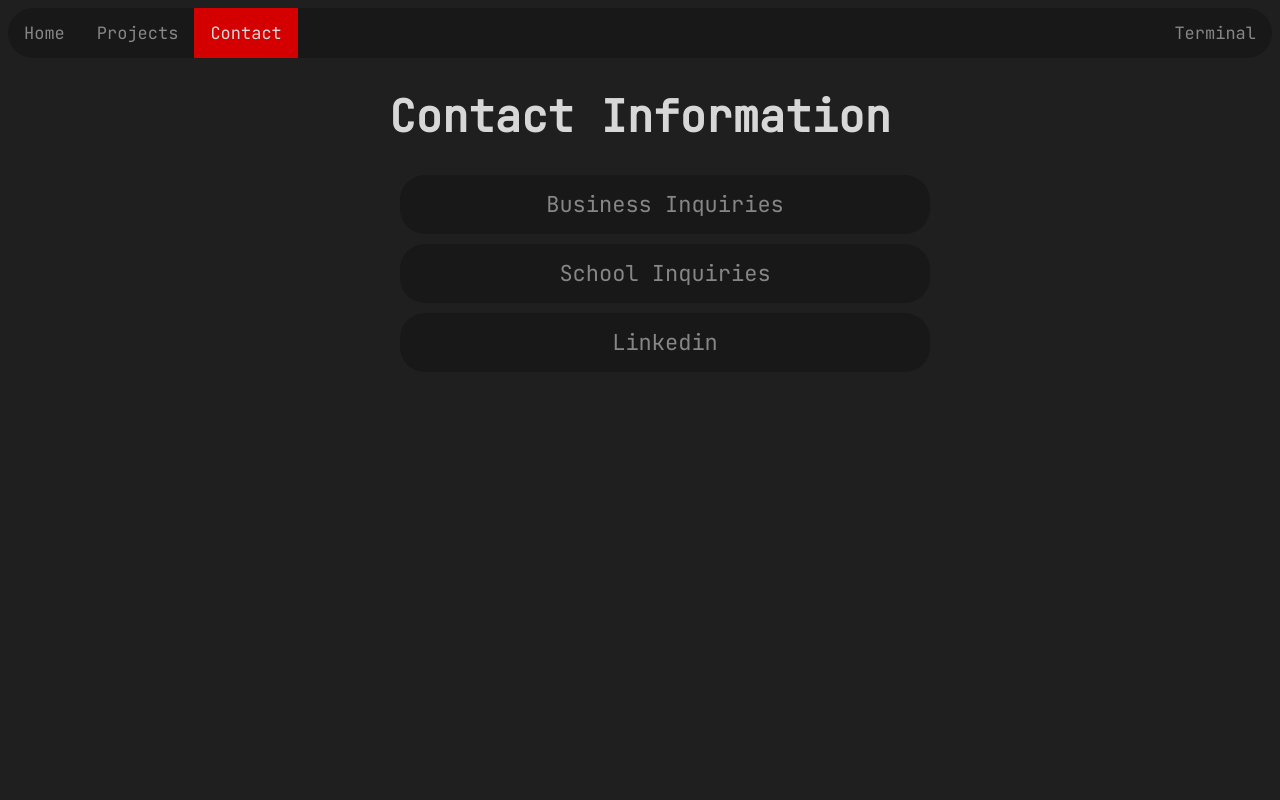
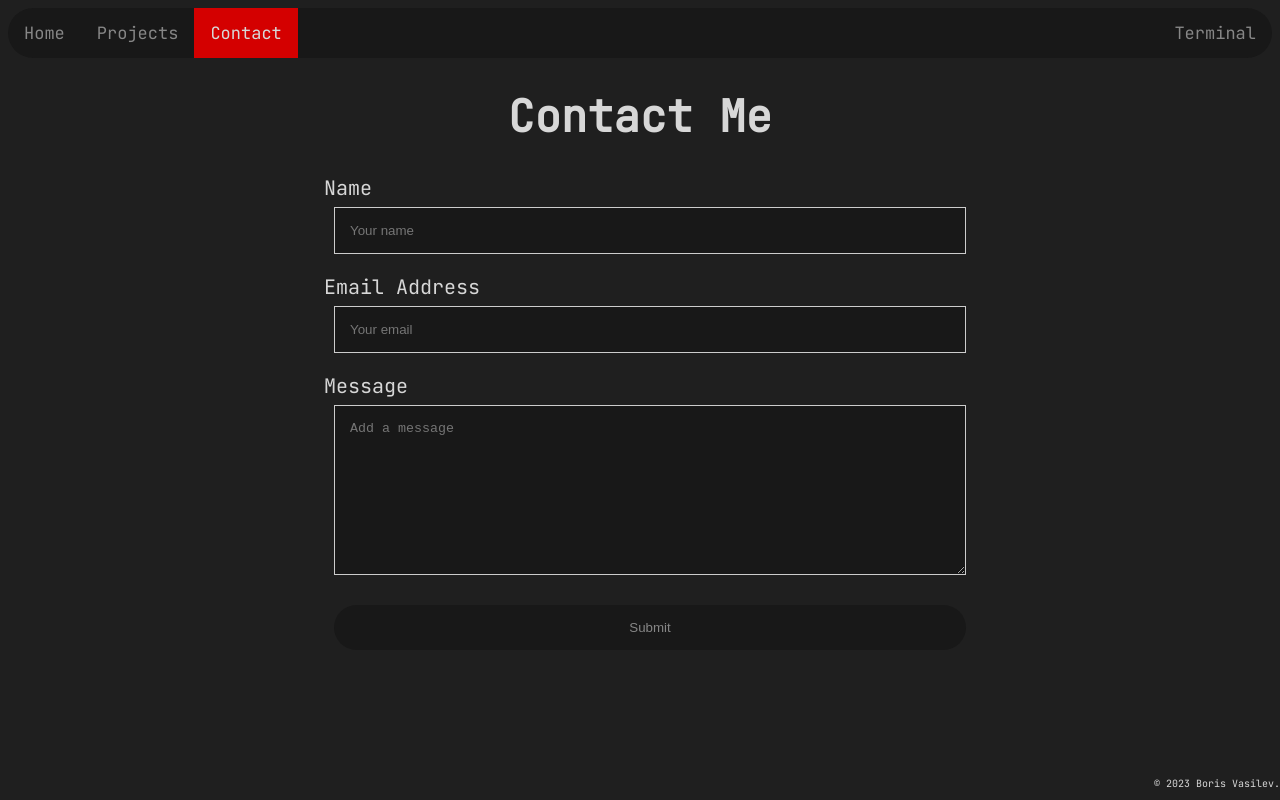
Before and after one commit to borisonekenobi/Portfolio, a plain HTML site: page contact.html in a window 1280 px wide. Drawn offline with Linux system fonts and the light colour scheme.

Commit message:
Fixed contact page + added footer

```diff
--- a/contact.html
+++ b/contact.html
@@ -19,13 +19,20 @@
         <a class="active" href="./contact.html">Contact</a>
         <a href="./terminal.html" style="float: right;">Terminal</a>
     </div>
-    <div class="titlebar">
-        <h1 class="titleName">Contact Information</h1>
-    </div>
-    <div class="contactBtnWrapper">
-        <a class="contactBtn" href="mailto:boris.kiril.vasilev@gmail.com" target="_blank">Business Inquiries</a>
-        <a class="contactBtn" href="mailto:bvasilev@uwo.ca" target="_blank">School Inquiries</a>
-        <a class="contactBtn" href="https://www.linkedin.com/in/boris-vasilev-0b1554203" target="_blank">Linkedin</a>
+    <div class="contact">
+        <div style="text-align:center">
+          <h1 class="titleName">Contact Me</h2>
+        </div>
+        <div class="column">
+            <label class="titleText" for="name">Name</label>
+            <input type="text" id="name" name="name" placeholder="Your name">
+            <label class="titleText" for="email">Email Address</label>
+            <input type="text" id="email" name="emailaddress" placeholder="Your email">
+            <label class="titleText" for="message">Message</label>
+            <textarea id="message" name="message" placeholder="Add a message" style="height:170px"></textarea>
+            <input id="submitBtn" type="submit" onfocus="hoverSubmit()" onmouseenter="hoverSubmit()" onmouseleave="leaveSubmit()" value="Submit">
+            </form>
+        </div>
     </div>
     <div class="minikit" onmouseenter="playRing()" onmouseleave="stopRing()" onclick="playCollect()">
         <img id="minikitImg" class="minikitImg" src="./resources/minikit-spin.gif" alt="minikit" style="opacity: 0%;">
@@ -38,6 +45,39 @@
             Your browser does not support the audio tag.
         </audio>
     </div>
+    <div class="footer">
+        <p>© 2023 Boris Vasilev.</p>
+    </div>
+    <script>
+        function hoverSubmit() {
+            nameInput = document.getElementById('name');
+            emailInput = document.getElementById('email');
+            msgInput = document.getElementById('message');
+
+            name = nameInput.value;
+            email = emailInput.value;
+            msg = msgInput.value;
+
+            let err = false;
+
+            if (name == '') { nameInput.style.border = '1px solid #FF0000'; err = true }
+            else { nameInput.style.border = '1px solid #ccc'; }
+            if (email == '') { emailInput.style.border = '1px solid #FF0000'; err = true }
+            else { emailInput.style.border = '1px solid #ccc'; }
+            if (msg == '') { msgInput.style.border = '1px solid #FF0000'; err = true }
+            else { msgInput.style.border = '1px solid #ccc'; }
+
+            if (err) return;
+
+            submitBtn = document.getElementById('submitBtn');
+            submitBtn.value = "Don't send me emails please";
+        }
+
+        function leaveSubmit() {
+            submitBtn = document.getElementById('submitBtn');
+            submitBtn.value = "Submit";
+        }
+    </script>
     <script>
         function playRing() {
             var audio = document.getElementById("ringAudio");
--- a/styles.css
+++ b/styles.css
@@ -167,14 +167,21 @@ body {
     margin: 25px;
 }
 
-.contactBtnWrapper {
-    width: 500px;
-    display: block;
-    margin-left: auto;
-    margin-right: auto;
+input[type=text], select, textarea {
+    width: 100%;
+    padding: 15px;
+    margin-left: 10px;
+    margin-right: 10px;
+    border: 1px solid #ccc;
+    color: #d7d7d7;
+    background-color: #181818;
+    margin-top: 6px;
+    margin-bottom: 20px;
+    resize: vertical;
 }
 
-.contactBtn {
+input[type=submit] {
+    border-style: hidden;
     width: 100%;
     text-align: center;
     display: block;
@@ -186,9 +193,15 @@ body {
     color: #868686;
 }
 
-.contactBtn:hover {
+input[type=submit]:hover {
     background-color: #D40000;
     color: var(--main-fg-color);
+}
+
+.column {
+    margin: auto;
+    width: fit-content;
+    width: 50%;
 }
 
 .easterEggText {
@@ -210,3 +223,19 @@ body {
 .minikitImg {
     width: 50;
 }
+
+.footer {
+    position: fixed;
+    left: 0;
+    bottom: 0;
+    width: 100%;
+    background-color: var(--main-bg-color);
+    color: var(--main-fg-color);
+    text-align: center;
+}
+
+.footer p {
+    font-size: 10;
+    display: block;
+    text-align: right;
+}
```
Also changed, not shown: home.html (+3 -0 lines), projects.html (+3 -0 lines).
